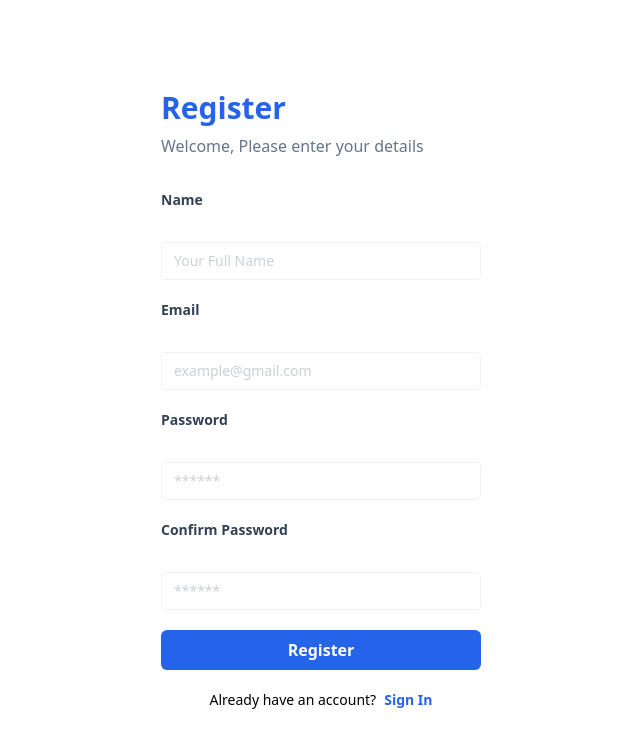
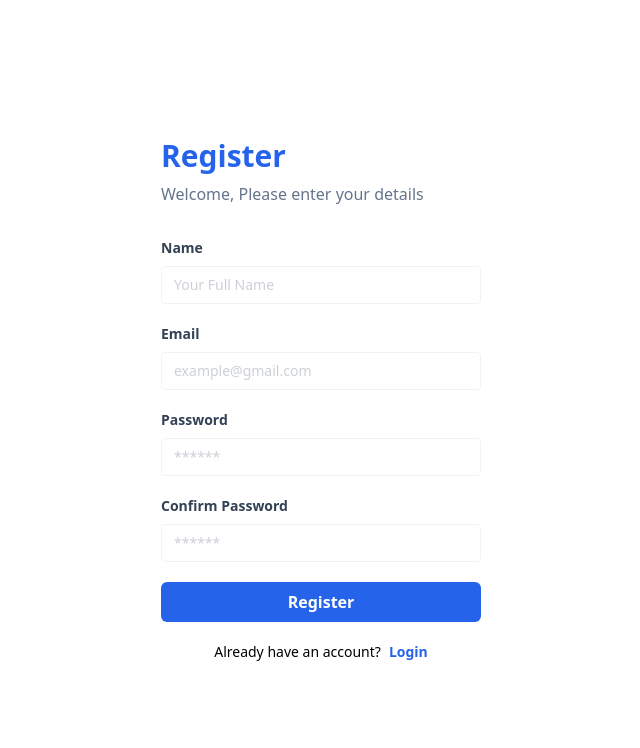
Before and after one commit to luthfianesa/reactWith-Vite, a React (Vite) app: page /register in a window 1280 px wide. Shown: the top 748 px of the page, without its empty margins (319-959 px from the left). Built offline with nearby package versions, Linux system fonts and the light colour scheme.

Commit message:
Conditional Rendering

```diff
--- a/src/components/Elements/Input/input.jsx
+++ b/src/components/Elements/Input/input.jsx
@@ -1,8 +1,8 @@
 const Input = (props) => {
-  const { type, placeholder, name } = props;
+  const { type, name, id, placeholder } = props;
   return (
     <div>
-      <input type={type} className="text-sm border rounded w-full py-2 px-3 text-slate-700 placeholder: opacity-50" placeholder={placeholder} name={name} />
+      <input type={type} className="text-sm border rounded w-full py-2 px-3 text-slate-700 placeholder: opacity-50" name={name} id={id} placeholder={placeholder} />
     </div>
   );
 };
--- a/src/components/Elements/Input/label.jsx
+++ b/src/components/Elements/Input/label.jsx
@@ -2,7 +2,7 @@ const Label = (props) => {
   const { htmlFor, children } = props;
   return (
     <div>
-      <label htmlFor={htmlFor} className="block text-slate-700 text-sm font-bold mb-8">
+      <label htmlFor={htmlFor} className="block text-slate-700 text-sm font-bold mb-2">
         {children}
       </label>
     </div>
--- a/src/components/Layouts/AuthLayout.jsx
+++ b/src/components/Layouts/AuthLayout.jsx
@@ -1,3 +1,5 @@
+import { Link } from "react-router-dom";
+
 const AuthLayout = (props) => {
   const { children, title } = props;
 
@@ -7,9 +9,50 @@ const AuthLayout = (props) => {
         <h1 className="text-3xl font-bold mb-2 text-blue-600">{title}</h1>
         <p className="font-medium text-slate-500 mb-8">Welcome, Please enter your details</p>
         {children}
+        {/* Menggunakan Ternary */}
+        <p className="text-sm mt-5 text-center">
+          {title === "Login" ? "Don't have an account?" : "Already have an account?"}
+
+          {/* Menggunakan Operator && */}
+          {title === "Login" && (
+            <Link to="/register" className="font-bold text-blue-600 ml-2">
+              Register
+            </Link>
+          )}
+          {title === "Register" && (
+            <Link to="/login" className="font-bold text-blue-600 ml-2">
+              Login
+            </Link>
+          )}
+        </p>
+        {/* Menggunakan komponen */}
+        {/* <Navigation title={title} /> */}
       </div>
     </div>
   );
 };
 
+// Conditional Rendering menggunakan komponen
+// const Navigation = ({ title }) => {
+//   if (title === "Login") {
+//     return (
+//       <p className="text-sm mt-5 text-center">
+//         Don't have an account?
+//         <Link to="/register" className="font-bold text-blue-600 ml-2">
+//           Register
+//         </Link>
+//       </p>
+//     );
+//   } else {
+//     return (
+//       <p className="text-sm mt-5 text-center ">
+//         Already have an account?
+//         <Link to="/login" className="font-bold text-blue-600 ml-2">
+//           Login
+//         </Link>
+//       </p>
+//     );
+//   }
+// };
+
 export default AuthLayout;
--- a/src/components/Layouts/RegisterLayout.jsx
+++ /dev/null
@@ -1,15 +0,0 @@
-const RegisterLayout = (props) => {
-  const { children, title } = props;
-
-  return (
-    <div className="flex justify-center  min-h-screen items-center">
-      <div className="w-full max-w-xs">
-        <h1 className="text-3xl font-bold mb-2 text-blue-600">{title}</h1>
-        <p className="font-medium text-slate-500 mb-8">Welcome, Please enter your details</p>
-        {children}
-      </div>
-    </div>
-  );
-};
-
-export default RegisterLayout;
--- a/src/main.jsx
+++ b/src/main.jsx
@@ -10,7 +10,7 @@ import ErrorPage from "./pages/errorPage";
 const router = createBrowserRouter([
   {
     path: "/",
-    element: <div>/This is Homepage</div>,
+    element: <div>This is Homepage</div>,
     errorElement: <ErrorPage />
   },
   {
--- a/src/pages/loginPage.jsx
+++ b/src/pages/loginPage.jsx
@@ -1,18 +1,11 @@
 import AuthLayout from "../components/Layouts/AuthLayout";
 import FormLogin from "../components/Fragments/FormLogin";
-import { Link } from "react-router-dom";
 
 const LoginPage = () => {
   return (
     <div>
       <AuthLayout title="Login">
         <FormLogin />
-        <p className="text-sm mt-5 text-center">
-          Don't have an account?
-          <Link to="/register" className="font-bold text-blue-600 ml-2">
-            Sign Up
-          </Link>
-        </p>
       </AuthLayout>
     </div>
   );
--- a/src/pages/registerPage.jsx
+++ b/src/pages/registerPage.jsx
@@ -1,19 +1,12 @@
 import FormRegister from "../components/Fragments/FormRegister";
-import RegisterLayout from "../components/Layouts/RegisterLayout";
-import { Link } from "react-router-dom";
+import AuthLayout from "../components/Layouts/AuthLayout";
 
 const RegisterPage = () => {
   return (
     <div>
-      <RegisterLayout title="Register">
+      <AuthLayout title="Register" type="Register">
         <FormRegister />
-        <p className="text-sm mt-5 text-center">
-          Already have an account?
-          <Link to="/login" className="font-bold text-blue-600 ml-2">
-            Sign In
-          </Link>
-        </p>
-      </RegisterLayout>
+      </AuthLayout>
     </div>
   );
 };
```
Also changed, not shown: 1 other file (tests, documents, lock files or other folders).
